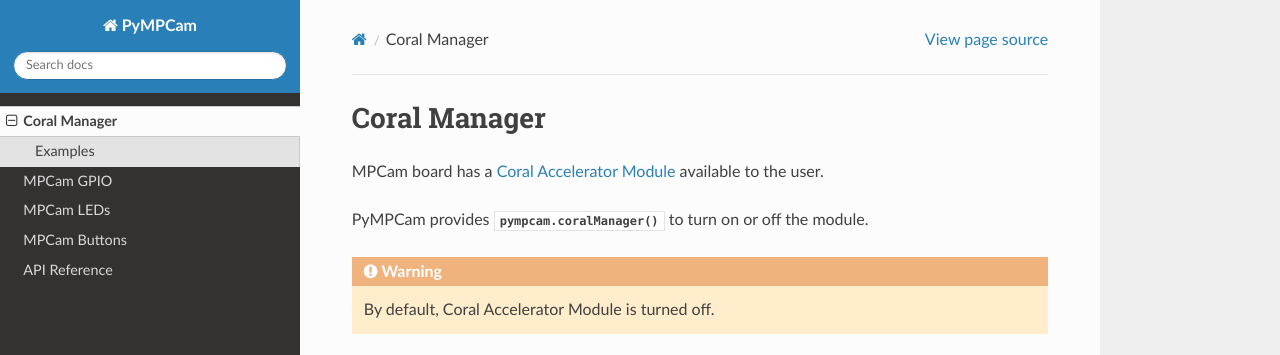
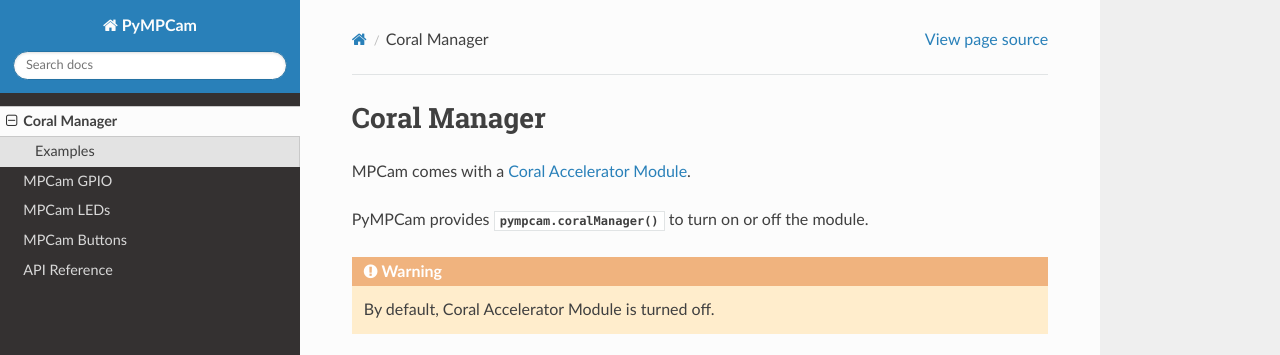
Before and after one commit to siana-systems/pympcam, a Sphinx documentation site: the page built from docs/coral_manager.rst, in a window 1280 px wide and 1161 px high. Shown: the top 355 px of the window. Built offline with Sphinx 7.4.7 and the Read the Docs theme 2.0.0, drawn with Linux system fonts in a browser that asks for light colours.

Commit message:
Update coral_manager.rst

```diff
--- a/docs/coral_manager.rst
+++ b/docs/coral_manager.rst
@@ -1,7 +1,7 @@
 Coral Manager
 =============
 
-MPCam board has a `Coral Accelerator Module <https://coral.ai/products/accelerator-module>`_ available to the user.
+MPCam comes with a `Coral Accelerator Module <https://coral.ai/products/accelerator-module>`_.
 
 PyMPCam provides :py:meth:`pympcam.coralManager` to turn on or off the module.
 
```
